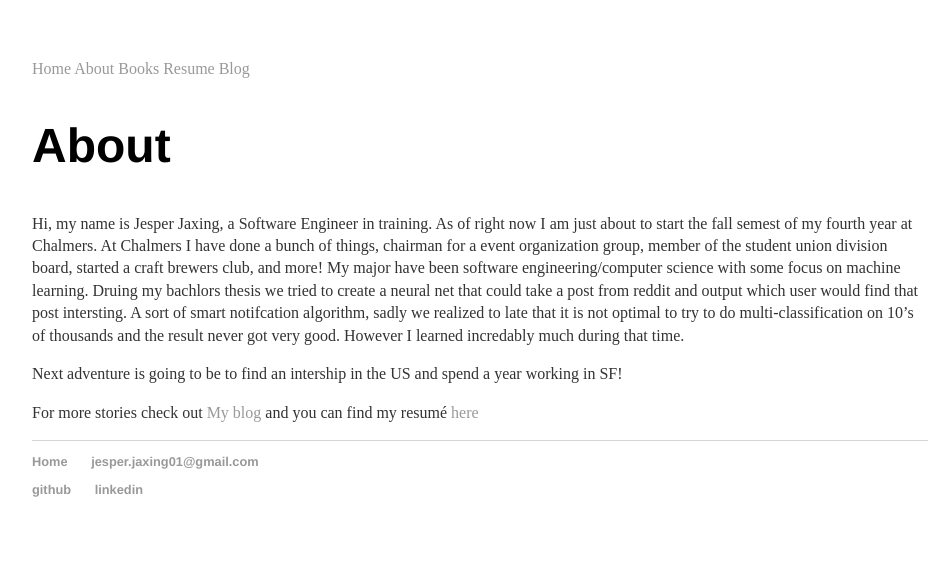
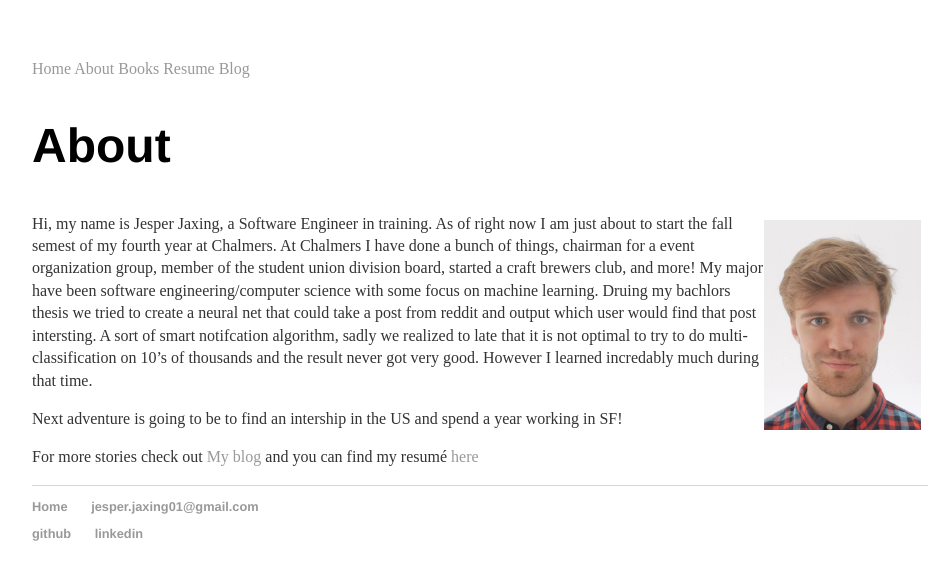
Before and after one commit to Jaxing/jaxing.github.io, a Jekyll site: the page built from about.md, in a window 1280 px wide. Shown: the top 580 px of the page, without its empty margins (160-1112 px from the left). Built offline with Jekyll 4.4.1, drawn with Linux system fonts in a browser that asks for light colours.

Commit message:
add image of me

```diff
--- a/about.md
+++ b/about.md
@@ -3,6 +3,7 @@ layout: page
 title: About
 permalink: /about/
 ---
+![Profile](/profile.jpg){:style="float: right; margin-right: 7px;margin-top: 7px; height: 210px;"}
 Hi, my name is Jesper Jaxing, a Software Engineer in training.
 As of right now I am just about to start the fall semest of my fourth year at Chalmers.
 At Chalmers I have done a bunch of things, chairman for a event organization group, member of the student union division board, started a craft brewers club, and more!
```
Also changed, not shown: profile.jpg (added).
